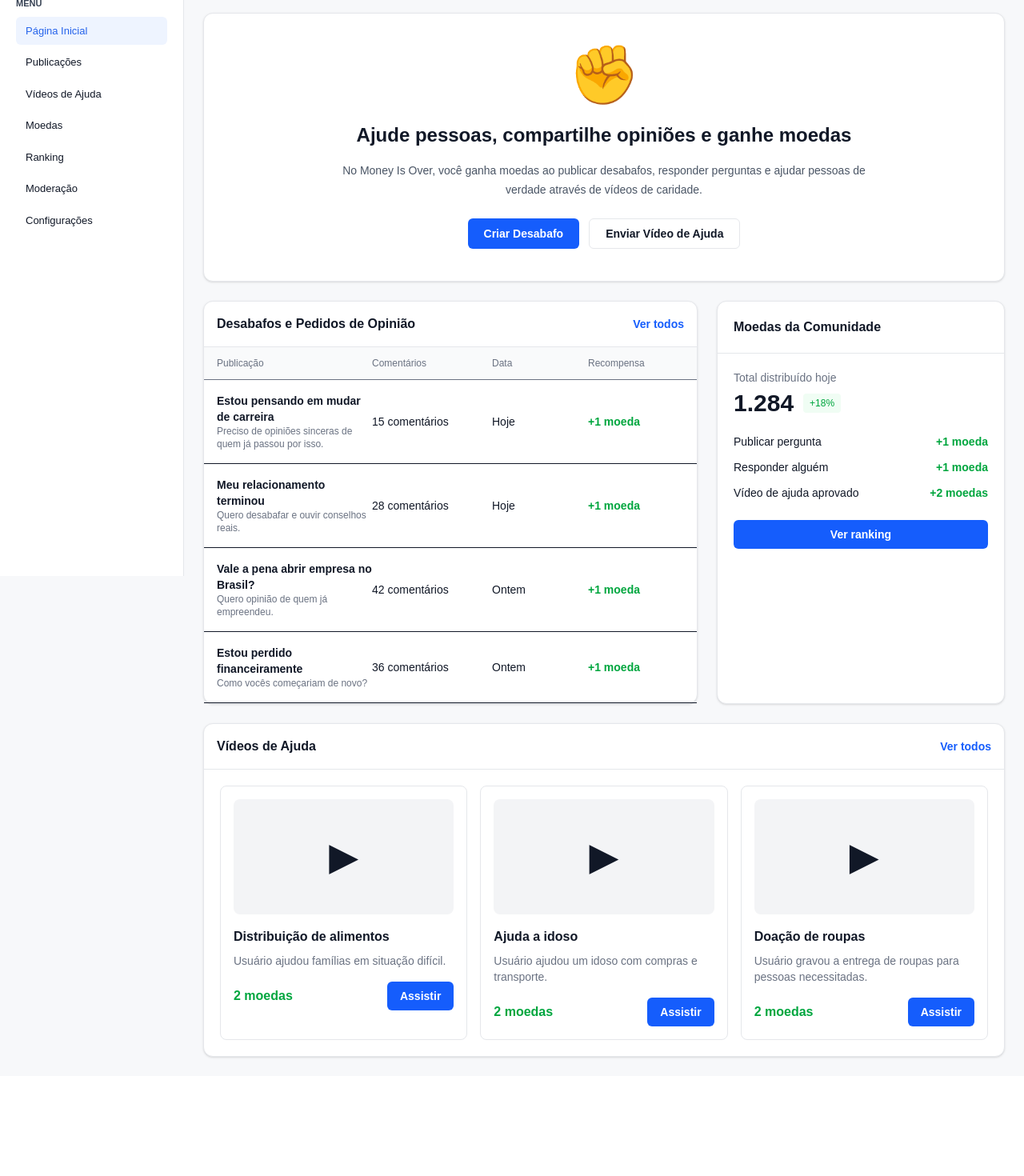
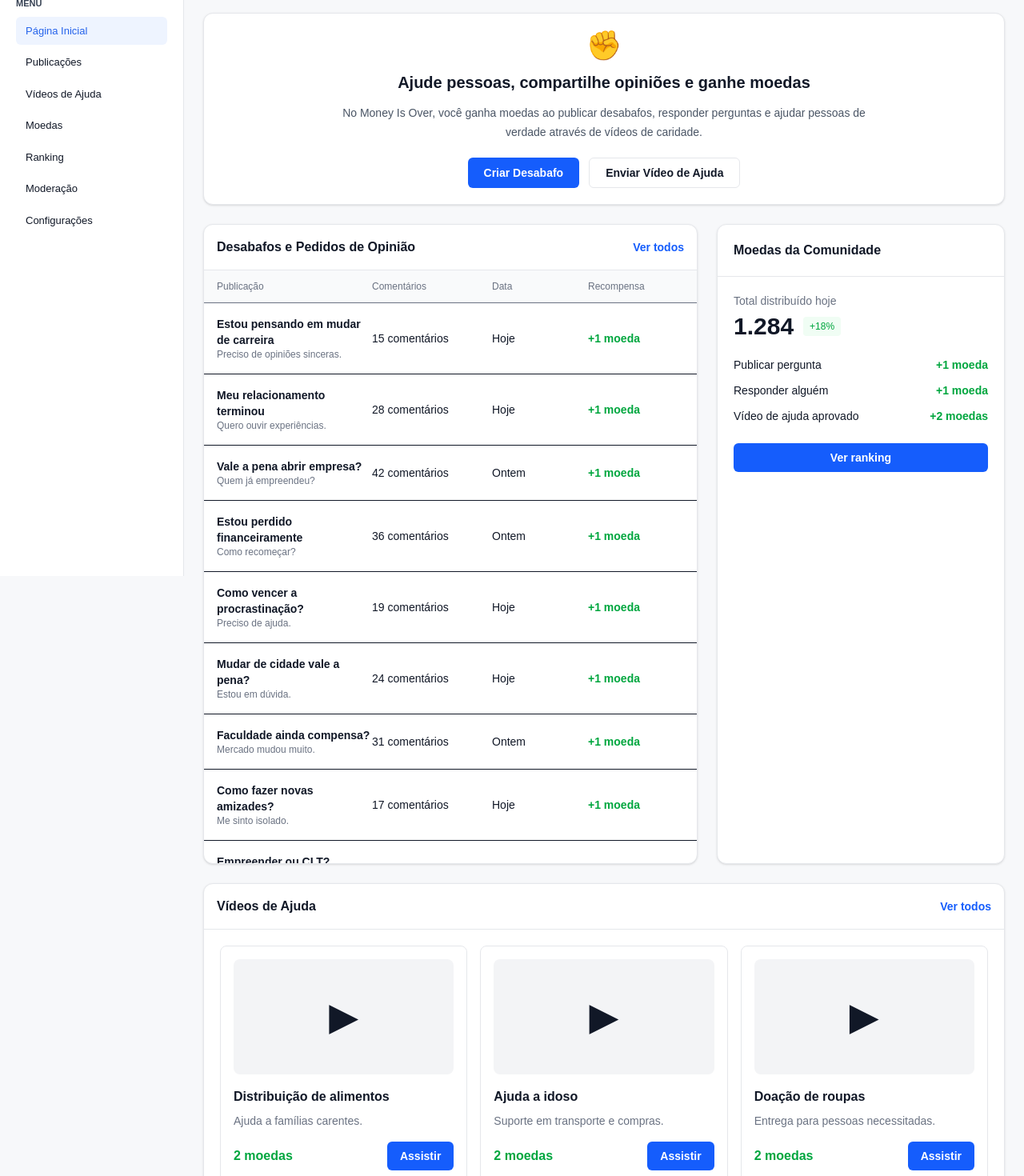
Before and after one commit to usdlorenzo/moneyisover, a Next.js app in the folder moneyisover/: page / in a window 1280 px wide. Shown: the part 80-1550 px from the top of the page at 80% size. Before the commit the page ends 1425 px from the top, so only its background shows below. Built offline with nearby package versions, Linux system fonts and the light colour scheme.

Commit message:
Update page.tsx

```diff
--- a/moneyisover/app/page.tsx
+++ b/moneyisover/app/page.tsx
@@ -16,16 +16,25 @@ export default function Home() {
   ];
 
   const posts = [
-    ["Estou pensando em mudar de carreira", "Preciso de opiniões sinceras de quem já passou por isso.", "15 comentários", "Hoje", "+1 moeda"],
-    ["Meu relacionamento terminou", "Quero desabafar e ouvir conselhos reais.", "28 comentários", "Hoje", "+1 moeda"],
-    ["Vale a pena abrir empresa no Brasil?", "Quero opinião de quem já empreendeu.", "42 comentários", "Ontem", "+1 moeda"],
-    ["Estou perdido financeiramente", "Como vocês começariam de novo?", "36 comentários", "Ontem", "+1 moeda"],
+    ["Estou pensando em mudar de carreira", "Preciso de opiniões sinceras.", "15 comentários", "Hoje", "+1 moeda"],
+    ["Meu relacionamento terminou", "Quero ouvir experiências.", "28 comentários", "Hoje", "+1 moeda"],
+    ["Vale a pena abrir empresa?", "Quem já empreendeu?", "42 comentários", "Ontem", "+1 moeda"],
+    ["Estou perdido financeiramente", "Como recomeçar?", "36 comentários", "Ontem", "+1 moeda"],
+    ["Como vencer a procrastinação?", "Preciso de ajuda.", "19 comentários", "Hoje", "+1 moeda"],
+    ["Mudar de cidade vale a pena?", "Estou em dúvida.", "24 comentários", "Hoje", "+1 moeda"],
+    ["Faculdade ainda compensa?", "Mercado mudou muito.", "31 comentários", "Ontem", "+1 moeda"],
+    ["Como fazer novas amizades?", "Me sinto isolado.", "17 comentários", "Hoje", "+1 moeda"],
+    ["Empreender ou CLT?", "O que vocês fariam?", "44 comentários", "Ontem", "+1 moeda"],
+    ["Como melhorar autoestima?", "Aceito sugestões.", "52 comentários", "Hoje", "+1 moeda"],
   ];
 
   const videos = [
-    ["Distribuição de alimentos", "Usuário ajudou famílias em situação difícil.", "2 moedas"],
-    ["Ajuda a idoso", "Usuário ajudou um idoso com compras e transporte.", "2 moedas"],
-    ["Doação de roupas", "Usuário gravou a entrega de roupas para pessoas necessitadas.", "2 moedas"],
+    ["Distribuição de alimentos", "Ajuda a famílias carentes.", "2 moedas"],
+    ["Ajuda a idoso", "Suporte em transporte e compras.", "2 moedas"],
+    ["Doação de roupas", "Entrega para pessoas necessitadas.", "2 moedas"],
+    ["Resgate de cachorro", "Animal encontrado abandonado.", "2 moedas"],
+    ["Aula gratuita", "Ensino de matemática para jovens.", "2 moedas"],
+    ["Entrega de cestas básicas", "Ação solidária comunitária.", "2 moedas"],
   ];
 
   function MenuItem({ item }: { item: string }) {
@@ -83,19 +92,19 @@ export default function Home() {
           </div>
         </header>
 
-        <div className="mb-6 rounded-xl border border-gray-200 bg-white p-10 text-center shadow-sm">
-          <div className="mx-auto mb-6 text-7xl">✊</div>
+        <div className="mb-6 rounded-xl border border-gray-200 bg-white p-5 text-center shadow-sm">
+          <div className="mx-auto mb-3 text-4xl">✊</div>
 
-          <h2 className="text-2xl font-bold">
+          <h2 className="text-xl font-bold">
             Ajude pessoas, compartilhe opiniões e ganhe moedas
           </h2>
 
-          <p className="mx-auto mt-4 max-w-2xl text-sm leading-6 text-gray-600">
+          <p className="mx-auto mt-3 max-w-2xl text-sm leading-6 text-gray-600">
             No Money Is Over, você ganha moedas ao publicar desabafos, responder
             perguntas e ajudar pessoas de verdade através de vídeos de caridade.
           </p>
 
-          <div className="mt-6 flex justify-center gap-3">
+          <div className="mt-5 flex justify-center gap-3">
             <button className="rounded-md bg-blue-600 px-5 py-2 text-sm font-semibold text-white">
               Criar Desabafo
             </button>
@@ -125,6 +134,7 @@ export default function Home() {
               <span>Recompensa</span>
             </div>
 
+            <div className="max-h-[700px] overflow-y-auto">
               {posts.map((row) => (
                 <button
                   key={row[0]}
@@ -141,6 +151,7 @@ export default function Home() {
                   <span className="font-bold text-green-600">{row[4]}</span>
                 </button>
               ))}
+            </div>
           </div>
 
           <div className="rounded-xl border border-gray-200 bg-white shadow-sm">
@@ -191,9 +202,12 @@ export default function Home() {
             </button>
           </div>
 
-          <div className="grid gap-4 p-5 lg:grid-cols-3">
+          <div className="grid gap-4 p-5 md:grid-cols-2 lg:grid-cols-3">
             {videos.map((video) => (
-              <div key={video[0]} className="rounded-lg border border-gray-200 p-4">
+              <div
+                key={video[0]}
+                className="rounded-lg border border-gray-200 p-4"
+              >
                 <div className="mb-4 flex h-36 items-center justify-center rounded-lg bg-gray-100 text-5xl">
                   ▶
                 </div>
```
Lines whose indentation alone changed are shown as unchanged.
